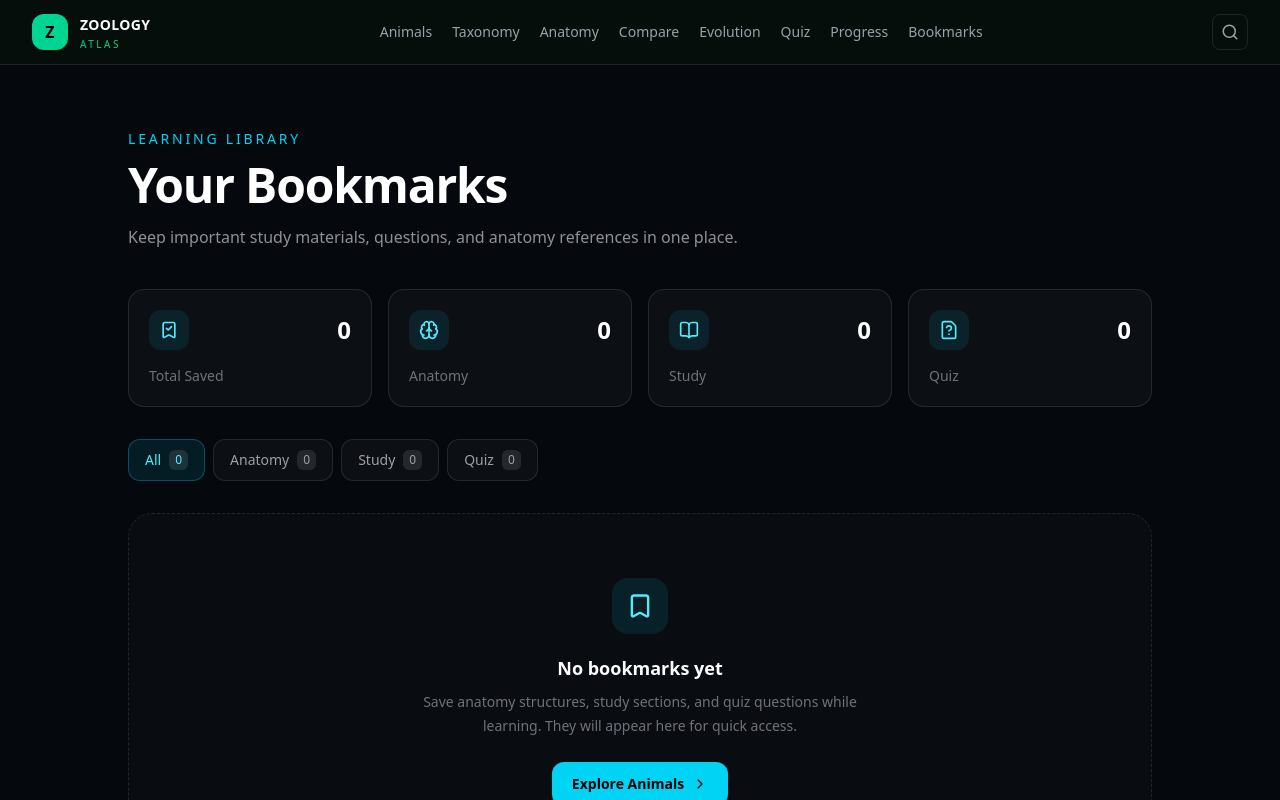
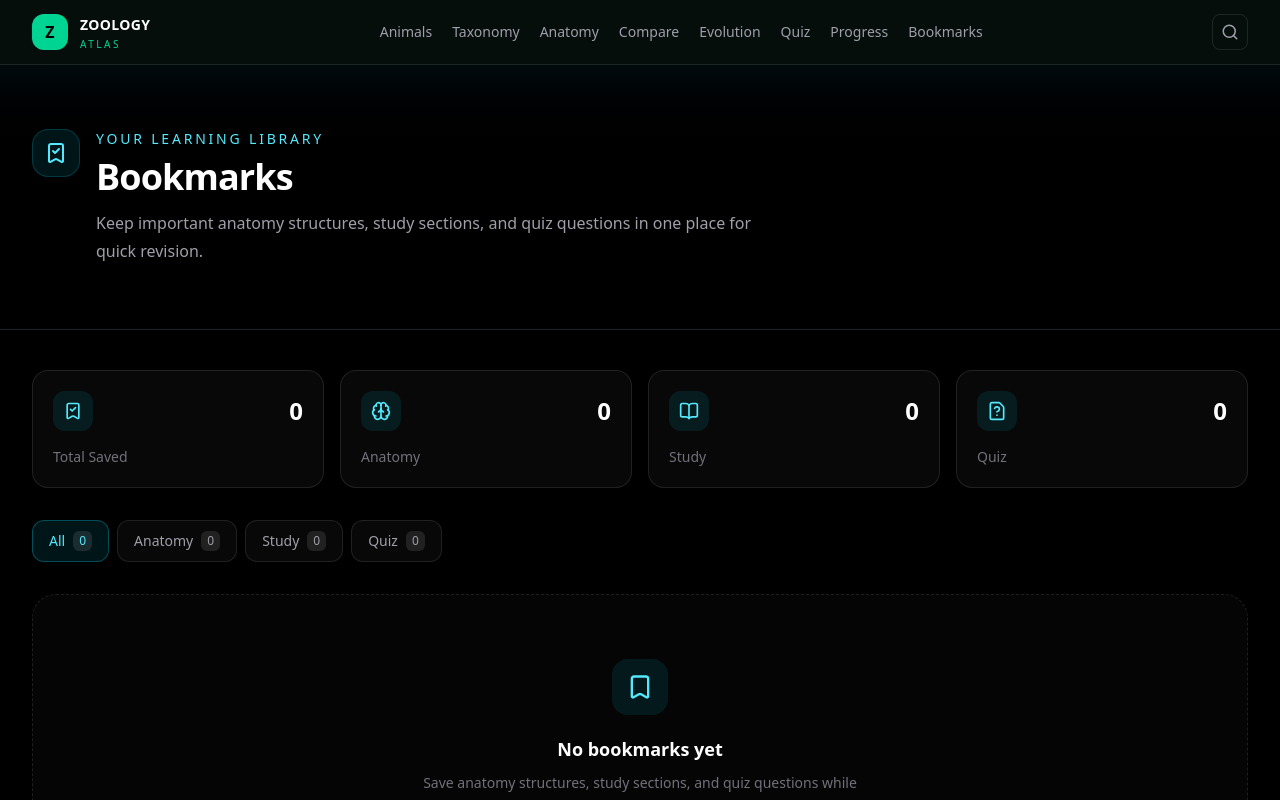
Before and after one commit to kamrulhasanbullet/zoology-atlas, a Next.js app: page /bookmarks in a window 1280 px wide. Shown: the top 800 px of the page. Built offline with nearby package versions, Linux system fonts and the light colour scheme.

Commit message:
feat: update BookmarksPage layout and styling - Enhanced the hero section with improved UI elements and refined text for better readability.

```diff
--- a/app/bookmarks/page.tsx
+++ b/app/bookmarks/page.tsx
@@ -1,26 +1,39 @@
 import BookmarkPanel from "@/components/bookmarks/BookmarkPanel";
+import { BookmarkCheck } from "lucide-react";
 
 export default function BookmarksPage() {
   return (
-    <main className="min-h-screen bg-[#05080d] px-6 py-16 lg:px-8">
-      <div className="mx-auto max-w-5xl">
-        <div className="mb-10">
-          <p className="mb-3 text-sm font-medium uppercase tracking-[0.2em] text-cyan-400">
-            Learning Library
-          </p>
+    <main className="min-h-screen bg-black text-white">
+      {/* Hero */}
+      <section className="border-b border-white/10 bg-gradient-to-b from-cyan-950/20 via-black to-black">
+        <div className="mx-auto max-w-7xl px-4 py-16 sm:px-6 lg:px-8">
+          <div className="flex items-start gap-4">
+            <div className="flex h-12 w-12 shrink-0 items-center justify-center rounded-2xl border border-cyan-400/20 bg-cyan-400/10">
+              <BookmarkCheck className="h-6 w-6 text-cyan-300" />
+            </div>
 
-          <h1 className="text-4xl font-bold tracking-tight text-white md:text-5xl">
-            Your Bookmarks
-          </h1>
+            <div>
+              <p className="text-sm font-medium uppercase tracking-[0.2em] text-cyan-300">
+                Your Learning Library
+              </p>
 
-          <p className="mt-4 max-w-2xl text-white/55">
-            Keep important study materials, questions, and anatomy references in
-            one place.
-          </p>
+              <h1 className="mt-2 text-3xl font-bold tracking-tight sm:text-4xl">
+                Bookmarks
+              </h1>
+
+              <p className="mt-3 max-w-2xl text-sm leading-7 text-zinc-400 sm:text-base">
+                Keep important anatomy structures, study sections, and quiz
+                questions in one place for quick revision.
+              </p>
+            </div>
+          </div>
         </div>
+      </section>
 
+      {/* Content */}
+      <section className="mx-auto max-w-7xl px-4 py-10 sm:px-6 lg:px-8">
         <BookmarkPanel />
-      </div>
+      </section>
     </main>
   );
 }
```
